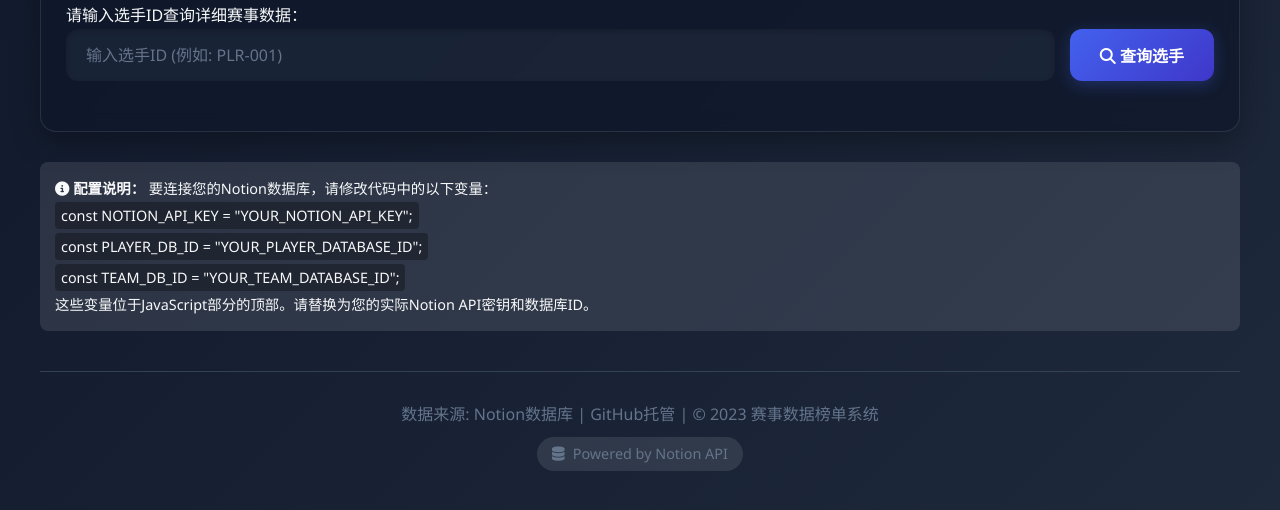
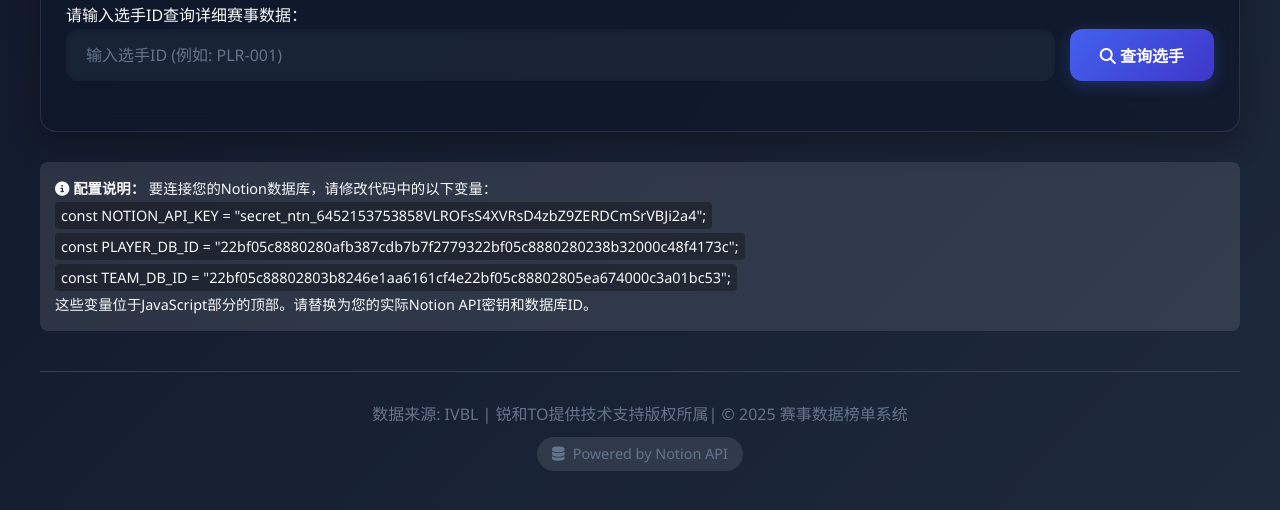
Before and after one commit to CGMJB/RIVBL, a plain HTML site: page index.html in a window 1280 px wide. Shown: the part 474-984 px from the top of the page. Drawn offline with Linux system fonts and the light colour scheme; no server answers.

Commit message:
Update index.html

```diff
--- a/index.html
+++ b/index.html
@@ -3,7 +3,7 @@
 <head>
     <meta charset="UTF-8">
     <meta name="viewport" content="width=device-width, initial-scale=1.0">
-    <title>赛事数据榜单系统 - GitHub托管版</title>
+    <title>赛事数据榜单系统 - IVBL特供</title>
     <link rel="stylesheet" href="https://cdnjs.cloudflare.com/ajax/libs/font-awesome/6.4.0/css/all.min.css">
     <style>
         :root {
@@ -529,14 +529,14 @@
 
         <div class="config-hint">
             <p><i class="fas fa-info-circle"></i> <strong>配置说明：</strong> 要连接您的Notion数据库，请修改代码中的以下变量：</p>
-            <p><code>const NOTION_API_KEY = "YOUR_NOTION_API_KEY";</code></p>
-            <p><code>const PLAYER_DB_ID = "YOUR_PLAYER_DATABASE_ID";</code></p>
-            <p><code>const TEAM_DB_ID = "YOUR_TEAM_DATABASE_ID";</code></p>
+            <p><code>const NOTION_API_KEY = "secret_ntn_6452153753858VLROFsS4XVRsD4zbZ9ZERDCmSrVBJi2a4";</code></p>
+            <p><code>const PLAYER_DB_ID = "22bf05c8880280afb387cdb7b7f2779322bf05c8880280238b32000c48f4173c";</code></p>
+            <p><code>const TEAM_DB_ID = "22bf05c88802803b8246e1aa6161cf4e22bf05c88802805ea674000c3a01bc53";</code></p>
             <p>这些变量位于JavaScript部分的顶部。请替换为您的实际Notion API密钥和数据库ID。</p>
         </div>
 
         <div class="footer">
-            <p>数据来源: Notion数据库 | GitHub托管 | © 2023 赛事数据榜单系统</p>
+            <p>数据来源: IVBL | 锐和TO提供技术支持版权所属| © 2025 赛事数据榜单系统</p>
             <div class="notion-badge">
                 <i class="fas fa-database"></i>
                 <span>Powered by Notion API</span>
```
